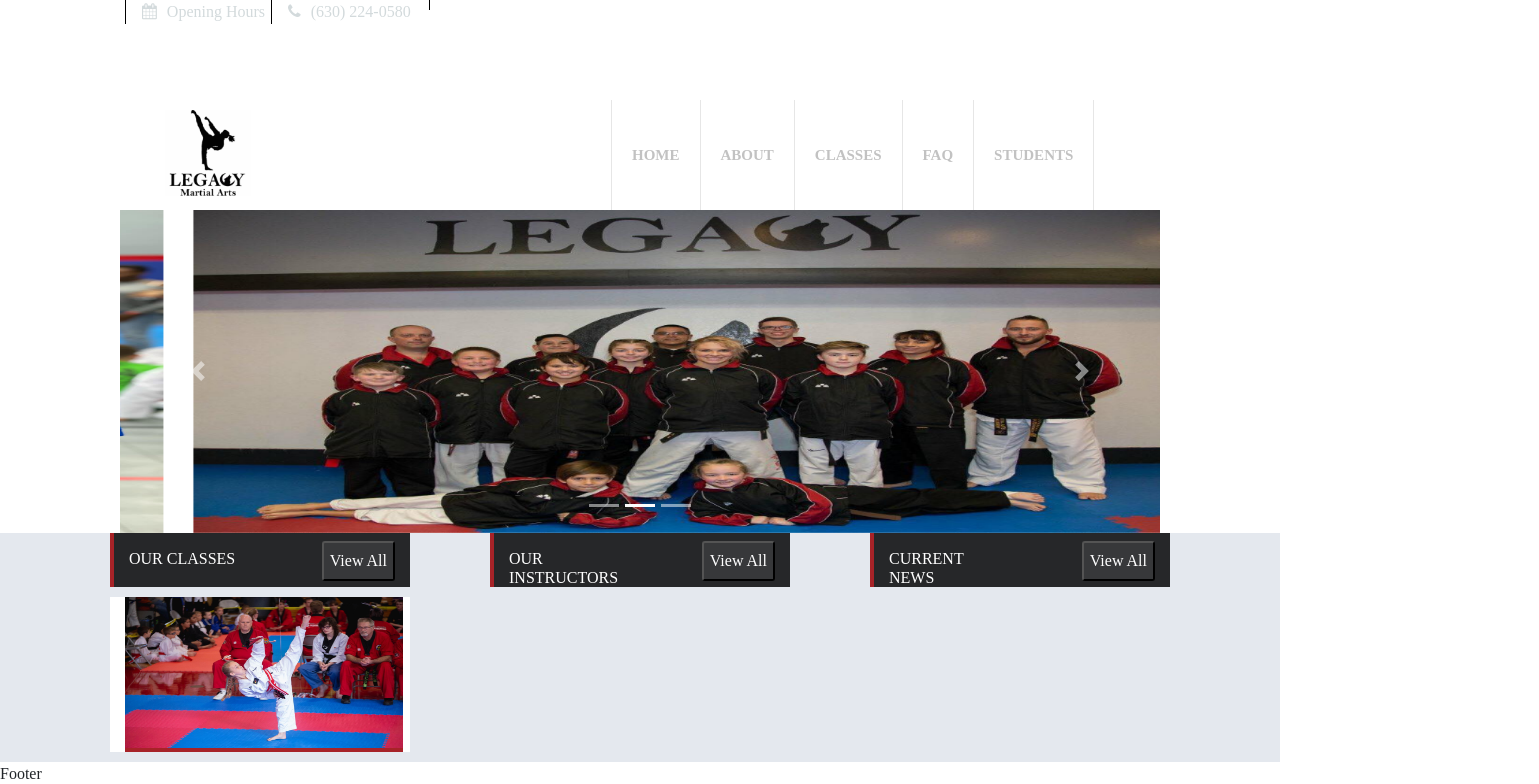
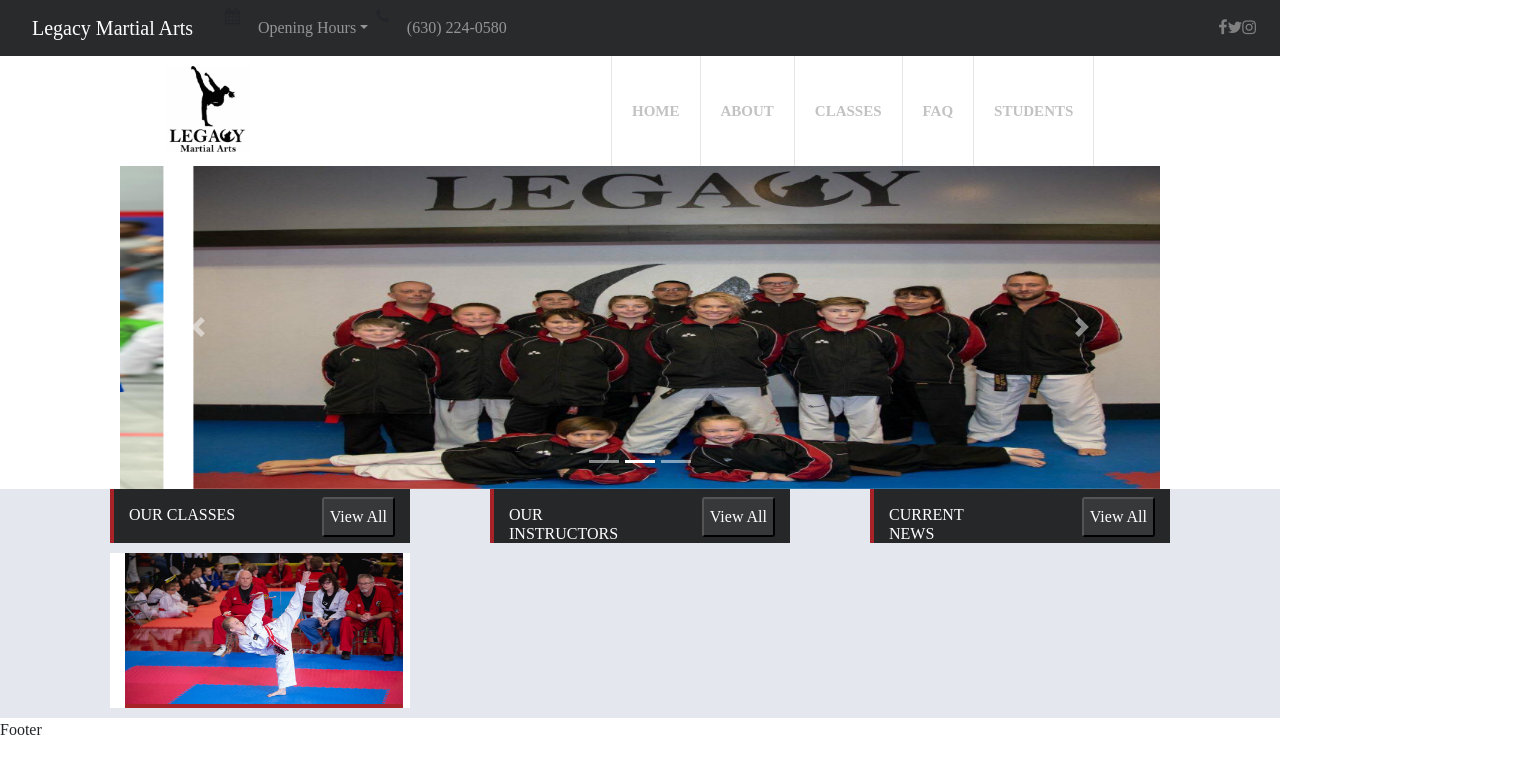
Before and after one commit to MorganJBradford/legacy-martial-arts, a React (Create React App) app: page / in a window 1280 px wide. Shown: the top 784 px of the page, 1539 px wide, since content can reach past the window. Built offline with nearby package versions, Linux system fonts and the light colour scheme.

Commit message:
add bootsrap navbar.

```diff
--- a/src/components/TopBar.js
+++ b/src/components/TopBar.js
@@ -1,20 +1,35 @@
 import React from "react";
+import Nav from "react-bootstrap/Nav";
+import Navbar from "react-bootstrap/Navbar";
+import NavDropdown from "react-bootstrap/NavDropdown";
 
 function TopBar() {
   return (
-    <div className="topBar">
-      <div className="container">
-        <ul className="topBarList">
-          <li className="topBarLi"><i class="fa fa-calendar"></i>Opening Hours</li>
-          <li className="topBarLi"><i class="fa fa-phone"></i>(630) 224-0580</li>
-        </ul>
-        <ul className="topBarSocialsList">
-          <li className="topBarSocialsLi"><a href="https://www.facebook.com/Legacy.TKD" class="fa fa-facebook"></a></li>
-          <li className="topBarSocialsLi"><a href="https://twitter.com/legacytkd?lang=en" class="fa fa-twitter"></a></li>
-          <li className="topBarSocialsLi"><a href="https://www.instagram.com/tkdgirl307/?hl=en" class="fa fa-instagram"></a></li>
-        </ul>
-      </div>
-    </div>
+    <Navbar collapseOnSelect expand="lg" variant="dark" className="navbar">
+      <Navbar.Brand className="navbar" href="#home">Legacy Martial Arts</Navbar.Brand>
+      <Navbar.Toggle aria-controls="responsive-navbar-nav" />
+      <Navbar.Collapse id="responsive-navbar-nav">
+        <Nav className="mr-auto">
+          <i class="fa fa-calendar"></i>
+          <NavDropdown title="Opening Hours" id="collapsible-nav-dropdown" className="test">
+            <NavDropdown.Item href="#action/3.1">Action</NavDropdown.Item>
+            <NavDropdown.Item href="#action/3.2">Another action</NavDropdown.Item>
+            <NavDropdown.Item href="#action/3.3">Something</NavDropdown.Item>
+            <NavDropdown.Divider />
+            <NavDropdown.Item href="#action/3.4">Separated link</NavDropdown.Item>
+          </NavDropdown>
+          <i className="fa fa-phone"></i>
+          <Nav.Link href="#phone" className="test">(630) 224-0580</Nav.Link>
+        </Nav>
+        <Nav>
+          <Nav.Link href="#socials">
+            <a href="https://www.facebook.com/Legacy.TKD" class="fa fa-facebook"></a>
+            <a href="https://twitter.com/legacytkd?lang=en" class="fa fa-twitter"></a>
+            <a href="https://www.instagram.com/tkdgirl307/?hl=en" class="fa fa-instagram"></a>
+          </Nav.Link>
+        </Nav>
+      </Navbar.Collapse>
+    </Navbar>
   );
 }
 
```
